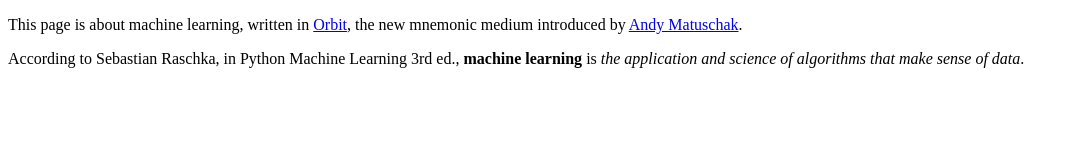
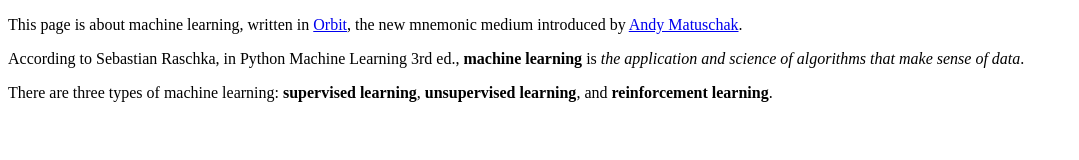
Before and after one commit to visika/ml, a plain HTML site: page index.html in a window 1280 px wide. Shown: the whole page, without its empty margins (0-1079 px from the left). Drawn offline with Linux system fonts and the light colour scheme.

Commit message:
add types of ml

```diff
--- a/index.html
+++ b/index.html
@@ -18,11 +18,21 @@
       <strong>machine learning</strong> is
       <em>the application and science of algorithms that make sense of data</em>.
     </p>
+    <p>
+      There are three types of machine learning:
+      <strong>supervised learning</strong>,
+      <strong>unsupervised learning</strong>,
+      and <strong>reinforcement learning</strong>.
+    </p>
     <orbit-reviewarea>
       <orbit-prompt
         question="What's the definition of machine learning?"
         answer="The application and science of algorithms that make sense of data"
         ></orbit-prompt>
+      <orbit-prompt
+        question="What kinds of machine learning are there?"
+        answer="Supervised learning, unsupervised learning, reinforcement learning"
+        ></orbit-prompt>
     </orbit-reviewarea>
     <div id="app"></div>
   </body>
```
